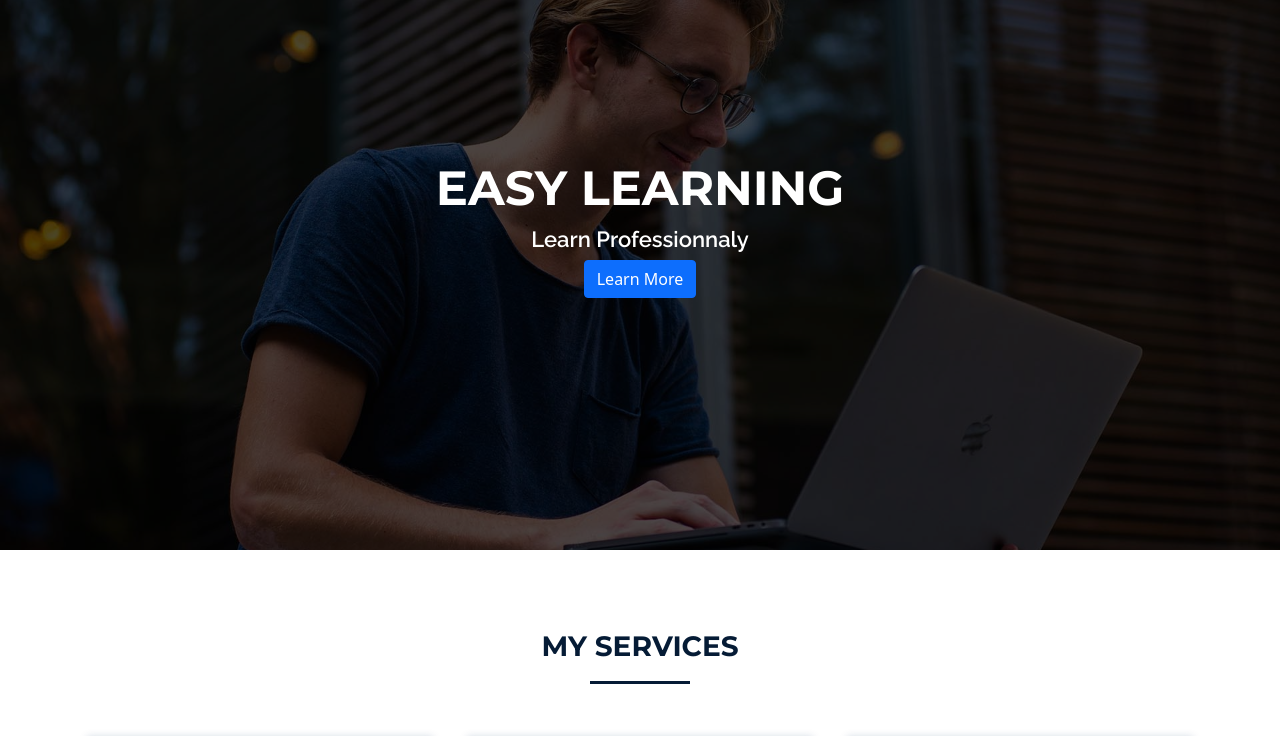
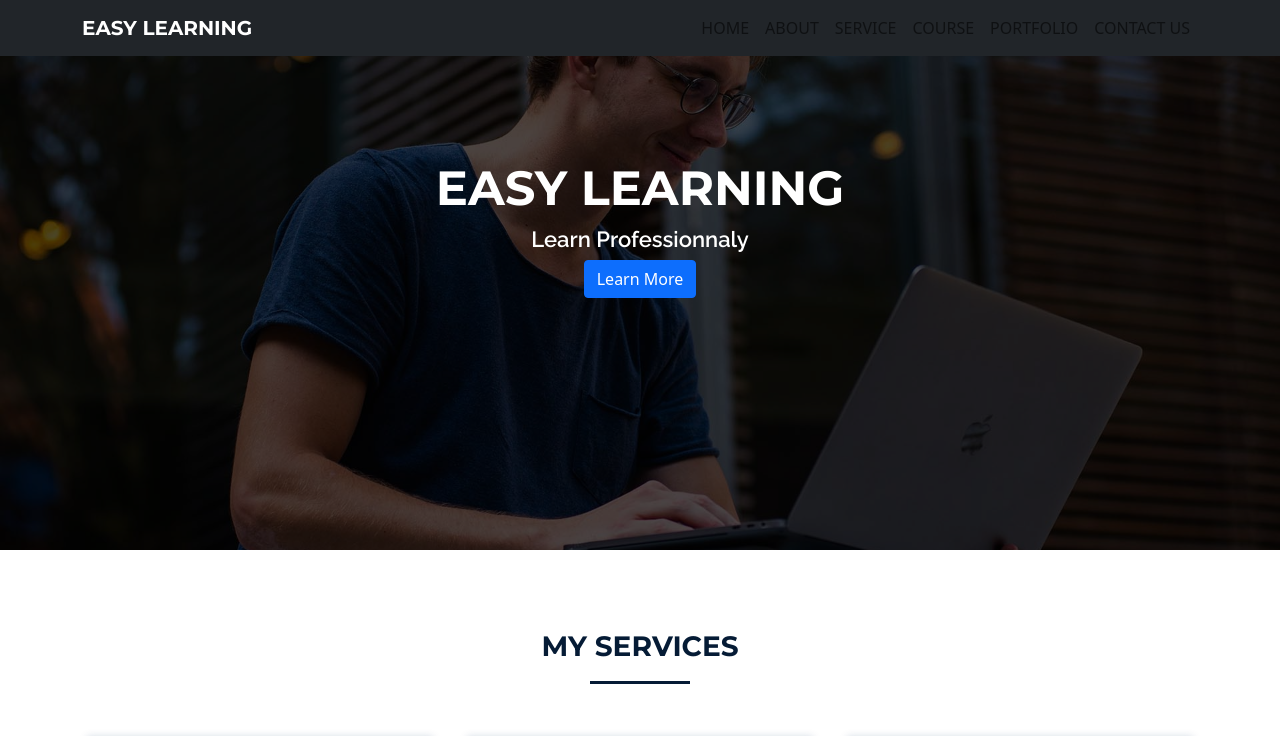
Before and after one commit to DimitriCodeur/React-Laravel-Portfolio-Website, a React (Create React App) app in the folder site/: page / in a window 1280 px wide. Shown: the top 736 px of the page. Built offline with nearby package versions, Linux system fonts and the light colour scheme; a web font is replaced by a local one.

Commit message:
Top Navigation Sticky Navbar

```diff
--- a/site/src/App.js
+++ b/site/src/App.js
@@ -3,14 +3,14 @@ import './assets/css/custom.css';
 import './assets/css/bootstrap.min.css';
 import TopBanner from "./assets/components/TopBanner/TopBanner";
 import Services from "./assets/components/Services/Services";
+import TopNavigation from "./assets/components/TopNavigation/TopNavigation";
 
 function App() {
   return (
     <div>
-
-        <TopBanner />
-        <Services />
-
+      <TopNavigation />
+      <TopBanner />
+      <Services />
     </div>
   );
 }
--- /dev/null
+++ b/site/src/assets/components/TopNavigation/TopNavigation.jsx
@@ -0,0 +1,52 @@
+import React, { Component, Fragment } from 'react'
+import { Container, Nav, Navbar, NavDropdown } from 'react-bootstrap'
+
+class TopNavigation extends Component {
+
+    constructor(){
+        super();
+        this.state = {
+            navBarTitle : "navTitle"
+        }
+    }
+
+    onScroll = () => {
+        if(window.scrollY > 100){
+            this.setState({navBarTitle: "navTitleScroll"});
+        }else if(window.scrollY < 100){
+            this.setState({navBarTitle: "navTitle"});
+        }
+    }
+
+    componentDidMount(){
+        window.addEventListener('scroll', this.onScroll);
+    }
+
+    render() {
+    return (
+        <Fragment>
+
+            <Navbar fixed='top' bg="dark" expand="lg">
+                <Container>
+                    <Navbar.Brand href="#home" className={this.state.navBarTitle}>Easy Learning</Navbar.Brand>
+                    <Navbar.Toggle aria-controls="basic-navbar-nav" />
+                    <Navbar.Collapse id="basic-navbar-nav">
+                        <Nav className="me-auto"></Nav>
+                        <Nav className="ml-auto">
+                            <Nav.Link href="#home" className='text-uppercase navLink'>Home</Nav.Link>
+                            <Nav.Link href="#link" className='text-uppercase'>About</Nav.Link>
+                            <Nav.Link href="#link" className='text-uppercase'>Service</Nav.Link>
+                            <Nav.Link href="#link" className='text-uppercase'>Course</Nav.Link>
+                            <Nav.Link href="#link" className='text-uppercase'>Portfolio</Nav.Link>
+                            <Nav.Link href="#link" className='text-uppercase'>Contact Us</Nav.Link>
+                        </Nav>
+                    </Navbar.Collapse>
+                </Container>
+            </Navbar>
+
+        </Fragment>
+    )
+  }
+}
+
+export default TopNavigation
--- a/site/src/assets/css/custom.css
+++ b/site/src/assets/css/custom.css
@@ -93,3 +93,20 @@
     margin: -1.9rem auto 0;
     margin-bottom: 3rem;
 }
+
+/* Top Navigation  */
+.navTitle{
+    font-family: 'Montserrat', sans-serif;
+    font-weight: 700;
+    color: #fff !important;
+    font-size: 30px;
+    text-transform: uppercase;
+}
+
+.navTitleScroll{
+    font-family: 'Montserrat', sans-serif;
+    font-weight: 700;
+    color: #051b35 !important;
+    font-size: 30px;
+    text-transform: uppercase;
+}
```
